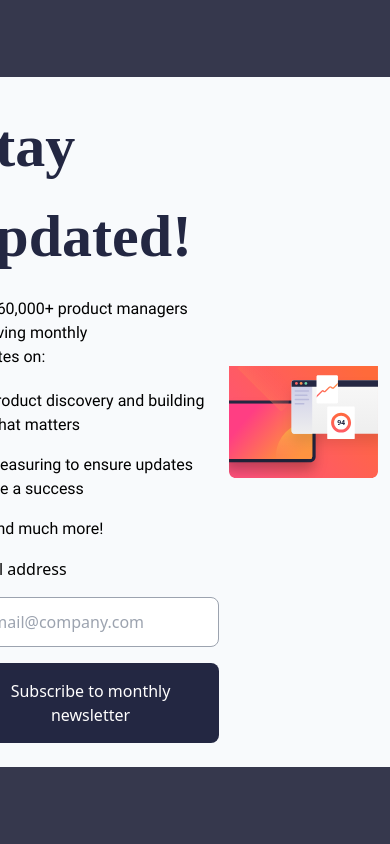
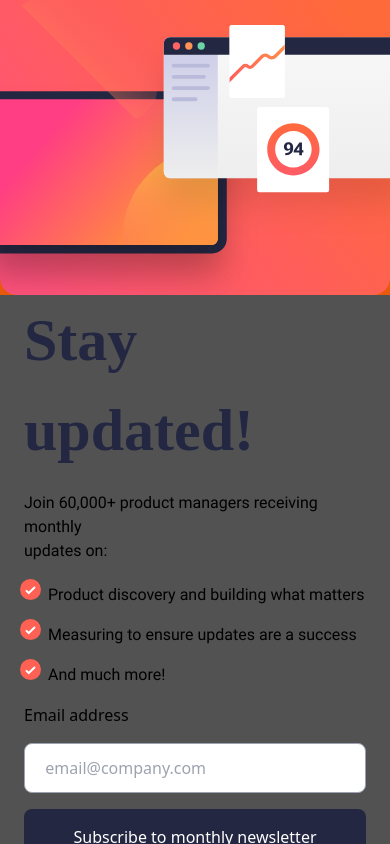
Before and after one commit to Asrat001/Frontendmentor, a website: page build/index.html in a window 390 px wide. Drawn offline with Linux system fonts and the light colour scheme.

Commit message:
mobile view

```diff
--- a/build/index.html
+++ b/build/index.html
@@ -19,11 +19,11 @@
     </title>
   </head>
   <body class="bg-[#36384D] ">
-    <div class="flex justify-center items-center w-full h-screen py-10 ">
+    <div class="sm:flex sm:justify-center sm:items-center w-full sm:h-screen h-full   ">
       <main
-      class="bg-slate-50  h-auto sm:rounded-xl py-6 grid grid-cols-2 gap-20 pr-3 place-items-center  overflow-hidden "
+      class="bg-slate-50 h-screen sm:h-auto sm:rounded-xl sm:py-6 grid-cols-1 grid sm:grid-cols-2 sm:gap-20 sm:pr-3 sm:place-items-center  overflow-hidden "
     >
-      <div class="flex flex-col gap-y-4 pl-10 pr-2">
+      <div class="flex flex-col px-6 gap-y-4 sm:pl-10 sm:pr-2 bg-neutral-600">
         <h1 class="text-[60px]  text-btncolor font-Robotobold font-bold">Stay updated!</h1>
         <h1 class="text-[16px] font-Robotoregular">
           Join 60,000+ product managers receiving monthly <br/> updates on:
@@ -53,11 +53,11 @@
             Subscribe to monthly newsletter
           </button>
         </form>
-      </div>
+      </div >
 
-        <picture class=" ">
-          <source srcset="../assets/images/illustration-sign-up-desktop.svg"  media="(min-width: 640px)"/>
-          <img src="../assets/images/illustration-sign-up-mobile.svg"/>
+        <picture class="order-[-1] sm:order-1  bg-orange-600  grid  ">
+          <source srcset="../assets/images/illustration-sign-up-desktop.svg"  media="(min-width: 640px)" class="w-full "/>
+          <img src="../assets/images/illustration-sign-up-mobile.svg" class="w-full"/>
 
         </picture>
 
```
Also changed, not shown: dist/output.css.
